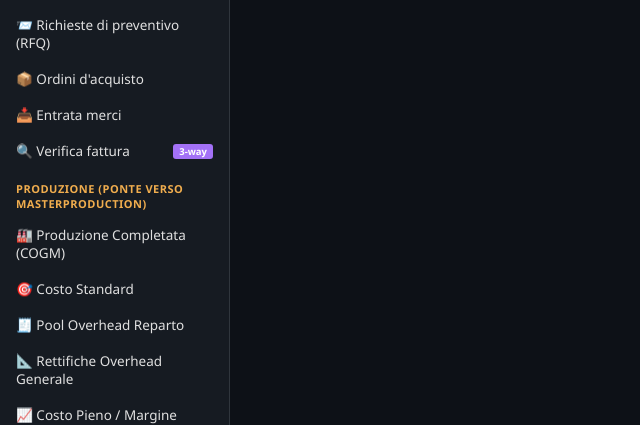
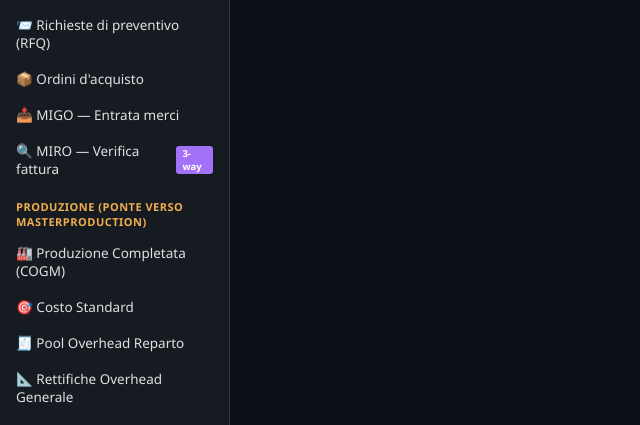
Before and after one commit to IronLogistica/MasterLedger, a Flask app: page /ap/supplier_invoice in a window 1280 px wide. Shown: the part 598-1023 px from the top of the page, without its empty margins (0-640 px from the left). Run offline with Flask 3, Linux system fonts and the light colour scheme; the visitor is signed in with stand-in values (Sample User, id 1); data that the repository does not hold is empty.

Commit message:
Add files via upload

```diff
--- a/templates/base.html
+++ b/templates/base.html
@@ -40,8 +40,8 @@
     <div class="sidebar-title">Acquisti (MM) — Three-Way Match</div>
     <a class="sidebar-link {{ 'active' if request.endpoint=='mm.rfqs' }}" href="{{ url_for('mm.rfqs') }}">📨 Richieste di preventivo (RFQ)</a>
     <a class="sidebar-link {{ 'active' if request.endpoint=='mm.purchase_orders' }}" href="{{ url_for('mm.purchase_orders') }}">📦 Ordini d'acquisto</a>
-    <a class="sidebar-link {{ 'active' if request.endpoint=='mm.goods_receipts' }}" href="{{ url_for('mm.goods_receipts') }}">📥 Entrata merci</a>
-    <a class="sidebar-link {{ 'active' if request.endpoint=='mm.invoice_verification' }}" href="{{ url_for('mm.invoice_verification') }}">🔍 Verifica fattura <span class="badge">3-way</span></a>
+    <a class="sidebar-link {{ 'active' if request.endpoint=='mm.goods_receipts' }}" href="{{ url_for('mm.goods_receipts') }}">📥 MIGO — Entrata merci</a>
+    <a class="sidebar-link {{ 'active' if request.endpoint=='mm.invoice_verification' }}" href="{{ url_for('mm.invoice_verification') }}">🔍 MIRO — Verifica fattura <span class="badge">3-way</span></a>
 
     <div class="sidebar-title">Produzione (ponte verso MasterProduction)</div>
     <a class="sidebar-link {{ 'active' if request.endpoint=='production.completata' }}" href="{{ url_for('production.completata') }}">🏭 Produzione Completata (COGM)</a>
```
